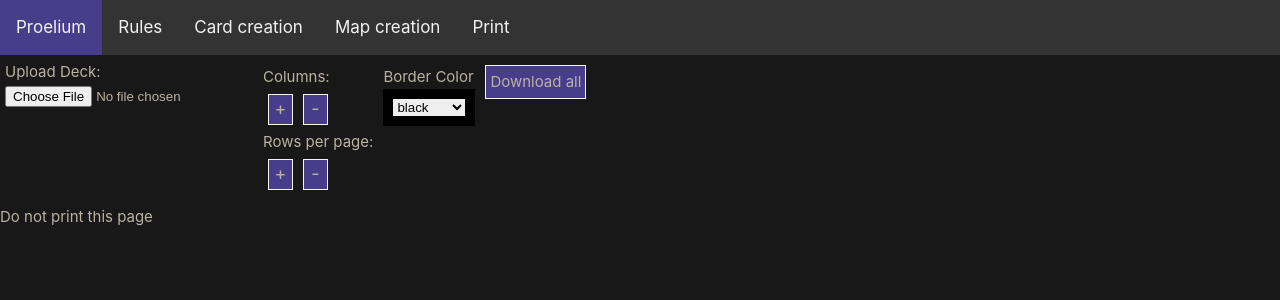
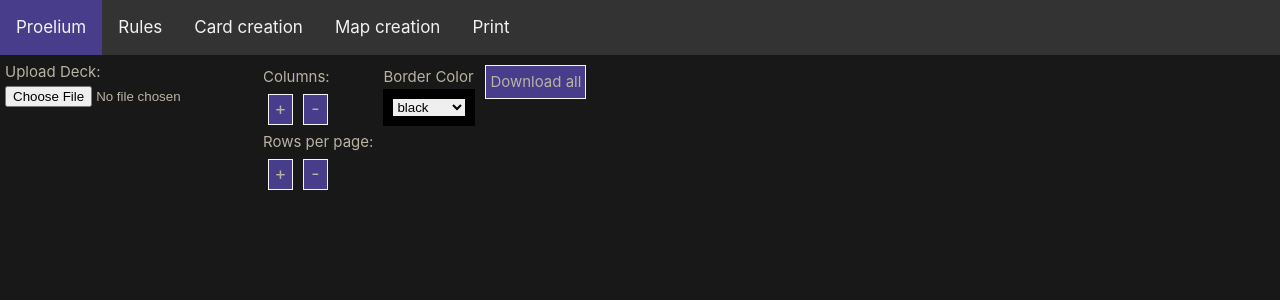
Before and after one commit to c3n3/proelium-web, a Vue app: page /print in a window 1280 px wide. Shown: the top 300 px of the page. Built offline with nearby package versions, Linux system fonts and the light colour scheme.

Commit message:
Update npm and remove do not print

```diff
--- a/src/components/CardPrinter.vue
+++ b/src/components/CardPrinter.vue
@@ -26,7 +26,7 @@
     <div class="button" @click="downloadAll()">Download all</div>
   </div>
   <div id="section-to-print">
-    <div class="row pagebreak">Do not print this page</div>
+    <div class="do-no-show row pagebreak">Do not print this page</div>
     <div v-for="row in rows" :class="'row ' + ((row % rowsPerPage) == 0 ? 'pagebreak' : '')" :key="row">
       <div v-for="card in columns" :key="card">
         <Card v-if="(card - 1) + (row - 1) * columns < csvRes.length"
@@ -54,12 +54,19 @@
   color: black;
 }
 
+.do-no-show {
+  display: none !important;
+}
+
 @page {
   size: auto;
   margin-top: 20px;
 }
 
 @media print {
+  .do-no-show {
+    display: block !important;
+  }
   .pagebreak {
     clear: both;
     page-break-after: always;
```
Also changed, not shown: 1 other file (tests, documents, lock files or other folders).
